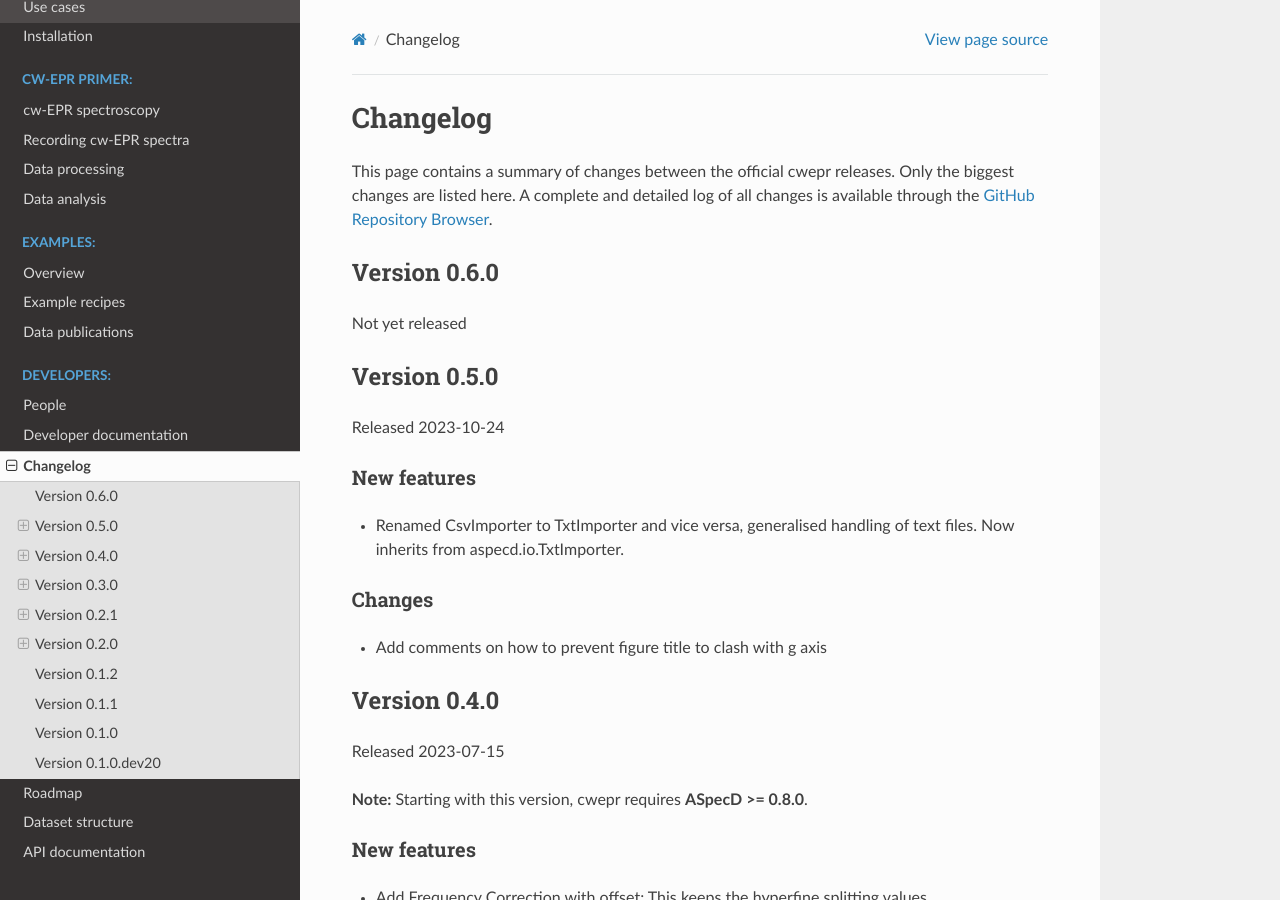
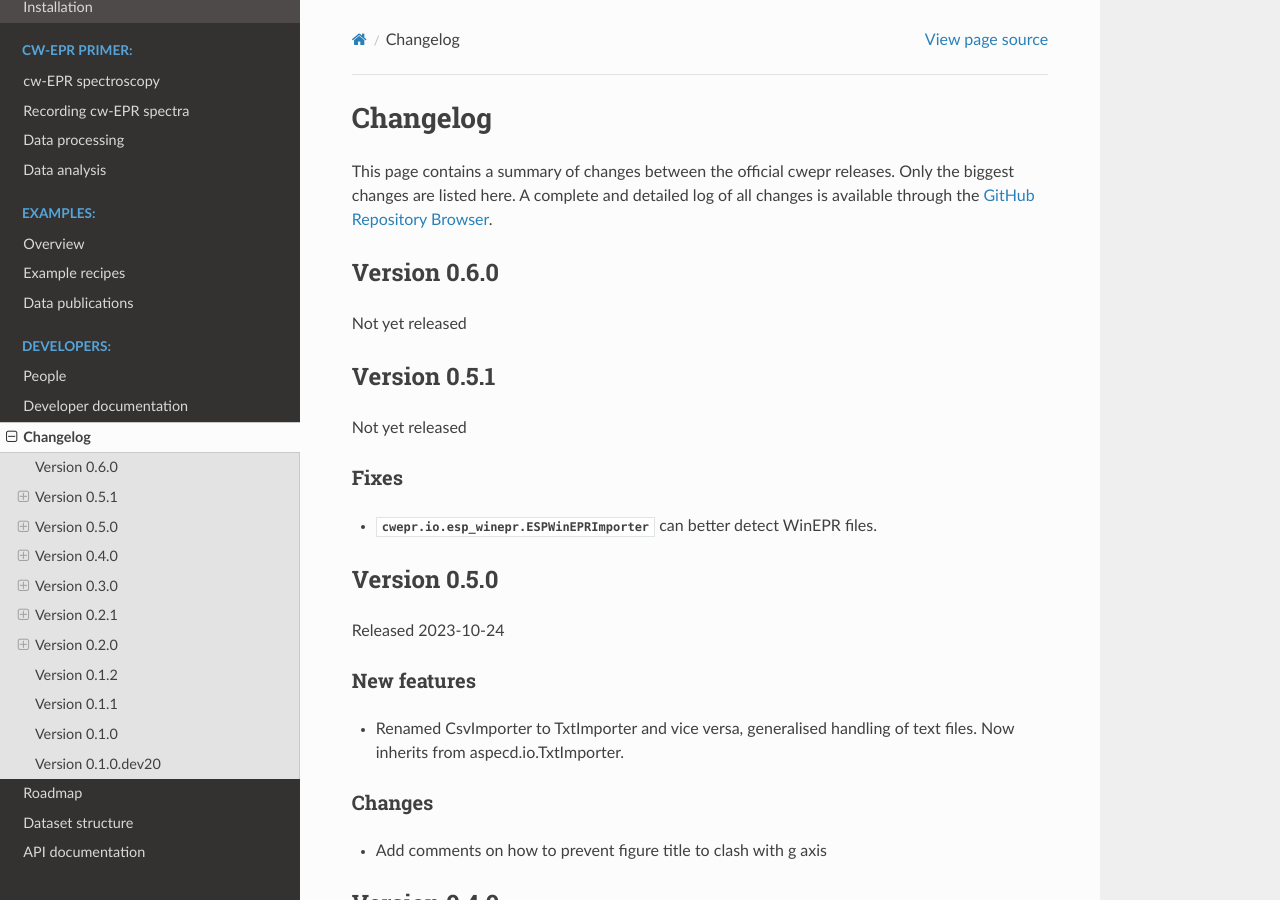
Before and after one commit to tillbiskup/cwepr, a Sphinx documentation site: the page built from docs/changelog.rst, in a window 1280 px wide and 900 px high. Built offline with Sphinx 7.4.7 and the Read the Docs theme 2.0.0, drawn with Linux system fonts in a browser that asks for light colours.

Commit message:
ESPWinEPRImporter: Additional condition for WinEPR files

```diff
--- a/docs/changelog.rst
+++ b/docs/changelog.rst
@@ -8,6 +8,18 @@ Version 0.6.0
 =============
 
 Not yet released
+
+
+Version 0.5.1
+=============
+
+Not yet released
+
+
+Fixes
+-----
+
+* :class:`cwepr.io.esp_winepr.ESPWinEPRImporter` can better detect WinEPR files.
 
 
 Version 0.5.0
```
Also changed, not shown: 2 other files.
